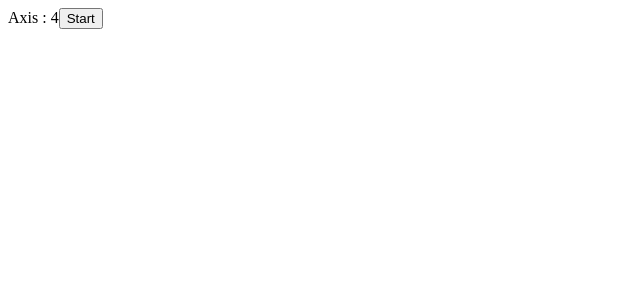
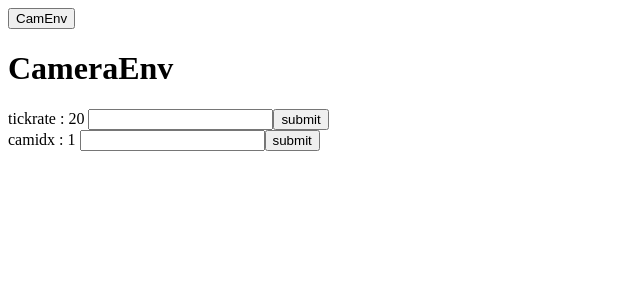
Before and after one commit to WaterfallCapstone/FTRA_front, a React (Create React App) app: page /cameraenv in a window 1280 px wide. Shown: the top 300 px of the page, without its empty margins (0-640 px from the left). Built offline with nearby package versions, Linux system fonts and the light colour scheme; no server answers.

Commit message:
change env

```diff
--- a/src/Components/App.js
+++ b/src/Components/App.js
@@ -1,11 +1,13 @@
 import React, { useState }  from "react";
 import io from "socket.io-client";
 import Router from "./Router";
+import { BrowserRouter } from "react-router-dom";
 
 const App = () => {
 
     return (
-      <Router />
+      <BrowserRouter><Router /></BrowserRouter>
+
 
     );
   };
--- /dev/null
+++ b/src/Components/CameraEnv.js
@@ -0,0 +1,63 @@
+import { parse } from "nth-check";
+import React, { useEffect, useState } from "react";
+
+
+const CameraEnv = ({ camerasocket }) => {
+    const [tickrate, setTickrate] = useState(20);
+    const [camidx, setCamidx] = useState(1);
+    const [tickratetmp, setTickrateTmp] = useState("");
+    const [camidxtmp, setCamidxTmp] = useState("");
+    const [iscamrun, setIsCamRun] = useState(false);
+    const [isfacemesh, setFaceMesh] = useState(false);
+
+    useEffect(() => {
+        camerasocket.emit("getconfig");
+
+        camerasocket.on("getconfig", (info) => {
+            console.log(info)
+            setTickrate(info.tickrate * 1000);
+            setCamidx(info.camindex);
+            // setIsCamRun()
+        })
+    }, []);
+
+    const onChangeTickrate = (e) => {
+        const temp = e.target.value;
+        setTickrateTmp(temp);
+    };
+
+    const submitTickrate = () => {
+        camerasocket.emit("setconfig", { "tickrate": parseInt(tickratetmp) });
+        setTickrateTmp("");
+    }
+    const onChangeCamIdx = (e) => {
+        const temp = e.target.value;
+        setCamidxTmp(temp);
+    };
+
+    const submitCamIdx = () => {
+        camerasocket.emit("setconfig", { "camindex": parseInt(camidxtmp) });
+        setCamidxTmp("");
+    }
+
+    return (
+        <div className="container">
+
+            <h1>CameraEnv</h1>
+            <div>
+                <span>tickrate : </span>
+                <span>{tickrate}  </span>
+                <input value={tickratetmp} onChange={onChangeTickrate} />
+                <button onClick={submitTickrate}>submit</button>
+            </div>
+            <div>
+                <span>camidx : </span>
+                <span>{camidx}  </span>
+                <input value={camidxtmp} onChange={onChangeCamIdx} />
+                <button onClick={submitCamIdx}>submit</button>
+            </div>
+        </div>
+    );
+};
+
+export default CameraEnv;
--- /dev/null
+++ b/src/Components/Home.js
@@ -0,0 +1,14 @@
+import React from "react";
+
+
+const Home = () => {
+  return (
+    <div className="container">
+
+        <h1>home</h1>
+
+    </div>
+  );
+};
+
+export default Home;
--- a/src/Components/Nav.js
+++ b/src/Components/Nav.js
@@ -1,7 +1,8 @@
 import React, { useState, useEffect } from "react";
+import { useNavigate } from "react-router-dom";
 
-const Nav = ({ socket, started, axis, mode }) => {
-
+const Nav = ({ socket, camerasocket, started, mode }) => {
+  const navigate = useNavigate();
   const [StartBtnText, setStartBtnText] = useState("Start");
 
   const handleStart = async (e) => {
@@ -14,6 +15,11 @@ const Nav = ({ socket, started, axis, mode }) => {
   }
   const onchange = () => {
     socket.emit("changemod")
+  }
+
+  const cameraEnv = () => {
+    navigate("/cameraenv");
+    window.location.reload();
   }
 
   useEffect(() => {
@@ -29,13 +35,6 @@ const Nav = ({ socket, started, axis, mode }) => {
   return (
     <div>
 
-      <div className="form-group">
-        <span>Axis : {axis}</span>
-        <button className="btn btn-primary btn-block" onClick={handleStart}>
-          {StartBtnText}
-        </button>
-      </div>
-
       <div>
         {(started) &&
           <div>
@@ -46,6 +45,15 @@ const Nav = ({ socket, started, axis, mode }) => {
           </div>
         }
       </div>
+      <div>
+        {(!started) &&
+          <div>
+            <button onClick={cameraEnv}>
+              CamEnv
+            </button>
+          </div>
+        }
+      </div>
 
     </div>
   );
--- a/src/Components/Router.js
+++ b/src/Components/Router.js
@@ -5,95 +5,109 @@ import Nav from "./Nav";
 
 
 import { API_URL } from "../_variables";
+import Home from "./Home";
 import Video from "./Video";
 import ReqTimer from "./ReqTimer";
 import Motor from "./Motor";
 import MiddleData from "./MiddleData";
 import FaceData from "./FaceData";
+import CameraEnv from "./CameraEnv";
 
 const socket = io.connect(API_URL,{
     cors: { origin: '*' }
 });
+
+const camerasocket = io.connect("http://localhost:5000/controller", {
+        cors: { origin: '*' }
+    }
+);
+
 
 function Router() {
     const navigate = useNavigate();
     const location = useLocation();
 
     const [started, setStarted] = useState(false);
-    const [axis, setAxis] = useState(4);
-    const [image, setImage] = useState("");
-    const [isface, setIsFace] = useState(false);
-    const [facedircam, setFaceDirCam] = useState([]);
-    const [faceloccam, setFaceLocCam] = useState([]);
-    const [motorvalue, setMotorValue] = useState([]);
-    const [armtip_lp, setALP] = useState([]);
-    const [armtip_lc, setALC] = useState([]);
-    const [armtip_dp, setADP] = useState([]);
-    const [cam_loc, setCamLoc] = useState([]);
-    const [cam_dir, setCamDir] = useState([]);
     const [mode, setMode] = useState("control");
-    const [face_loc, setFaceLoc] = useState([]);
-    const [face_lookat, setLookAt] = useState([]);
-    const [arm_dest, setArmDest] = useState([]);
-    const [motor_dest, setMotorDest] = useState([]);
 
-    useEffect(() => {
-        socket.on("connected", (info) => {
-            console.log(info.axis)
-            setAxis(Number(info.axis));
-        });
-        socket.on("mainprocess", (info) => {
-            setStarted(info.stat);
-            if(info.stat){
-                console.log("Started")
-                socket.emit("mainprocess")
-            }
-        });
-        socket.on("mode", (info) => {
-            setMode(info.mode);
-        });
-        socket.on("video", (info) => {
-            // console.log(info.image)
-            setImage(info.image)
-            setIsFace(info.isface)
-        })
-        socket.on("face_from_cam", (info) =>{
-            setFaceDirCam(info.dir_vector);
-            setFaceLocCam(info.face_loc);
-        })
-        socket.on("motor", (info) =>{
-            console.log(info.motorvalue)
-            setMotorValue(info.motorvalue);
-        })
-        socket.on("armtip", (info) =>{
-            setALP(info.alp);
-            setALC(info.alc);
-            setADP(info.adp);
-        })
-        socket.on("camdata", (info) =>{
-            setCamLoc(info.camloc);
-            setCamDir(info.camdir);
-        })
-        socket.on("face_location", (info) =>{
-            setFaceLoc(info.faceloc);
-            setLookAt(info.lookat);
-        })
-        socket.on("arm_dest", (info) =>{
-            setArmDest(info.arm_dest);
-        })
-        socket.on("motor_dest", (info) =>{
-            setMotorDest(info.motor_dest);
-        })
-    }, []);
+    // const [image, setImage] = useState("");
+    // const [isface, setIsFace] = useState(false);
+    // const [facedircam, setFaceDirCam] = useState([]);
+    // const [faceloccam, setFaceLocCam] = useState([]);
+    // const [motorvalue, setMotorValue] = useState([]);
+    // const [armtip_lp, setALP] = useState([]);
+    // const [armtip_lc, setALC] = useState([]);
+    // const [armtip_dp, setADP] = useState([]);
+    // const [cam_loc, setCamLoc] = useState([]);
+    // const [cam_dir, setCamDir] = useState([]);
+
+    // const [face_loc, setFaceLoc] = useState([]);
+    // const [face_lookat, setLookAt] = useState([]);
+    // const [arm_dest, setArmDest] = useState([]);
+    // const [motor_dest, setMotorDest] = useState([]);
+
+    // useEffect(() => {
+    //     socket.on("connected", (info) => {
+    //         console.log(info.axis)
+    //         setAxis(Number(info.axis));
+    //     });
+    //     socket.on("mainprocess", (info) => {
+    //         setStarted(info.stat);
+    //         if(info.stat){
+    //             console.log("Started")
+    //             socket.emit("mainprocess")
+    //         }
+    //     });
+    //     socket.on("mode", (info) => {
+    //         setMode(info.mode);
+    //     });
+    //     socket.on("video", (info) => {
+    //         // console.log(info.image)
+    //         setImage(info.image)
+    //         setIsFace(info.isface)
+    //     })
+    //     socket.on("face_from_cam", (info) =>{
+    //         setFaceDirCam(info.dir_vector);
+    //         setFaceLocCam(info.face_loc);
+    //     })
+    //     socket.on("motor", (info) =>{
+    //         console.log(info.motorvalue)
+    //         setMotorValue(info.motorvalue);
+    //     })
+    //     socket.on("armtip", (info) =>{
+    //         setALP(info.alp);
+    //         setALC(info.alc);
+    //         setADP(info.adp);
+    //     })
+    //     socket.on("camdata", (info) =>{
+    //         setCamLoc(info.camloc);
+    //         setCamDir(info.camdir);
+    //     })
+    //     socket.on("face_location", (info) =>{
+    //         setFaceLoc(info.faceloc);
+    //         setLookAt(info.lookat);
+    //     })
+    //     socket.on("arm_dest", (info) =>{
+    //         setArmDest(info.arm_dest);
+    //     })
+    //     socket.on("motor_dest", (info) =>{
+    //         setMotorDest(info.motor_dest);
+    //     })
+    // }, []);
 
     return (
         <div>
-            <Nav socket = {socket}  started = {started} axis = {axis} mode = {mode}></Nav>
+            <Nav socket = {socket}  started = {started}  mode = {mode}></Nav>
+            <Routes>
+                <Route path="/*" element={<Home/>} />
+                <Route path="/cameraenv" element={<CameraEnv camerasocket = {camerasocket}/>} />
+                <Route from="*" to="/" />
+            </Routes>
             {/* {started &&
             <ReqTimer socket={socket}></ReqTimer>
             } */}
 
-            {started &&
+            {/* {started &&
             <Video socket={socket} image = {image} isface = {isface} dir = {facedircam} loc = {faceloccam}></Video>
             }
             {started &&
@@ -104,7 +118,7 @@ function Router() {
             }
             {started &&
             <FaceData socket = {socket} isface = {isface} face_loc = {face_loc} face_lookat = {face_lookat} arm_dest = {arm_dest} motor_dest = {motor_dest}></FaceData>
-            }
+            } */}
 
         </div>
 
--- a/src/index.js
+++ b/src/index.js
@@ -1,17 +1,13 @@
 import React from 'react';
 import ReactDOM from 'react-dom';
-import { BrowserRouter } from "react-router-dom";
 import App from './Components/App';
 import reportWebVitals from './reportWebVitals';
 
 const root = ReactDOM.createRoot(document.getElementById('root'));
 root.render(
-  <BrowserRouter>
-    <App />
-  </BrowserRouter>
+  <React.StrictMode><App /></React.StrictMode>
+
+
 );
 
-// If you want to start measuring performance in your app, pass a function
-// to log results (for example: reportWebVitals(console.log))
-// or send to an analytics endpoint. Learn more: https://bit.ly/CRA-vitals
 reportWebVitals();
```
Also changed, not shown: 1 other file (tests, documents, lock files or other folders).
